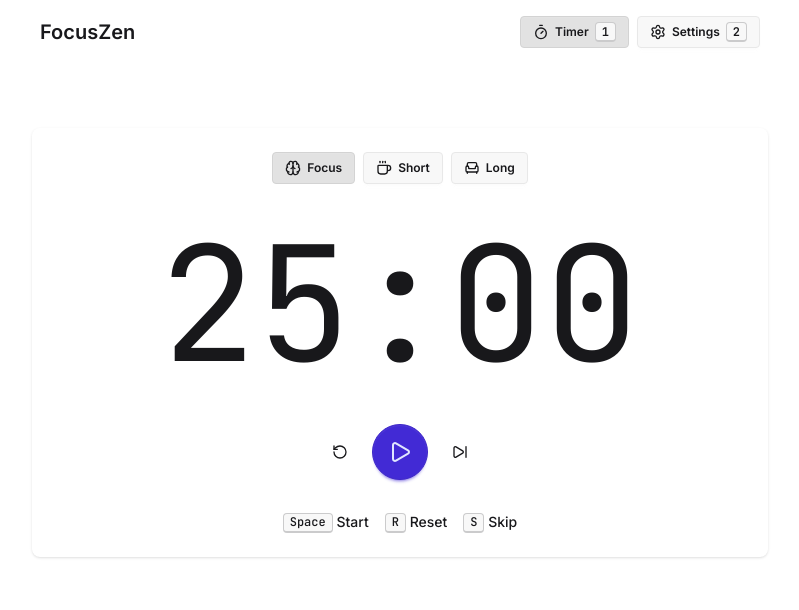
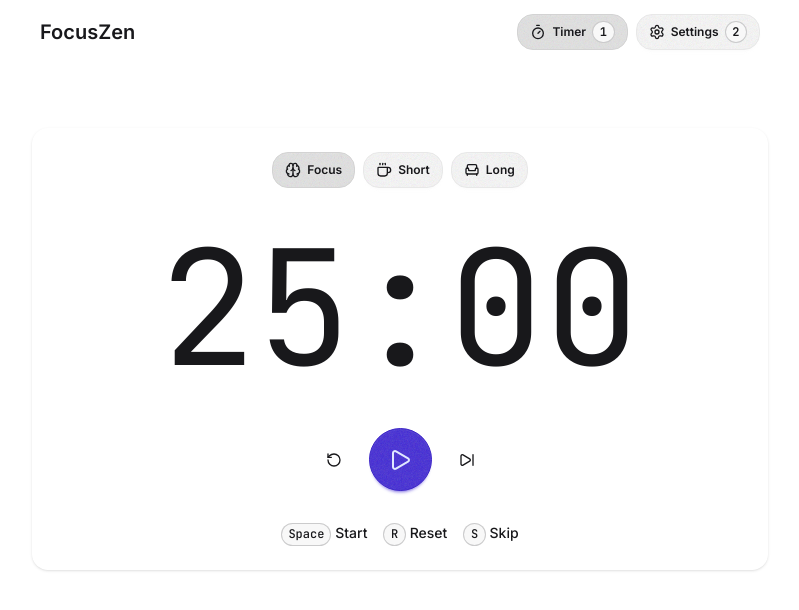
Before and after one commit to zaymorielvandrell/focuszen, a Next.js app: page / in a window 1280 px wide. Shown: the top 610 px of the page, without its empty margins (240-1039 px from the left). Built offline with nearby package versions, Linux system fonts and the light colour scheme.

Commit message:
feat(theme): customize daisyui light theme tokens

```diff
--- a/src/styles/globals.css
+++ b/src/styles/globals.css
@@ -2,6 +2,41 @@
 
 @plugin "daisyui" {
   themes: light --default;
+}
+
+@plugin "daisyui/theme" {
+  name: "light";
+  default: true;
+  prefersdark: false;
+  color-scheme: "light";
+  --color-base-100: oklch(100% 0 0);
+  --color-base-200: oklch(98% 0 0);
+  --color-base-300: oklch(95% 0 0);
+  --color-base-content: oklch(21% 0.006 285.885);
+  --color-primary: oklch(45% 0.24 277.023);
+  --color-primary-content: oklch(93% 0.034 272.788);
+  --color-secondary: oklch(65% 0.241 354.308);
+  --color-secondary-content: oklch(94% 0.028 342.258);
+  --color-accent: oklch(77% 0.152 181.912);
+  --color-accent-content: oklch(38% 0.063 188.416);
+  --color-neutral: oklch(14% 0.005 285.823);
+  --color-neutral-content: oklch(92% 0.004 286.32);
+  --color-info: oklch(74% 0.16 232.661);
+  --color-info-content: oklch(29% 0.066 243.157);
+  --color-success: oklch(76% 0.177 163.223);
+  --color-success-content: oklch(37% 0.077 168.94);
+  --color-warning: oklch(82% 0.189 84.429);
+  --color-warning-content: oklch(41% 0.112 45.904);
+  --color-error: oklch(71% 0.194 13.428);
+  --color-error-content: oklch(27% 0.105 12.094);
+  --radius-selector: 1rem;
+  --radius-field: 1rem;
+  --radius-box: 1rem;
+  --size-selector: 0.28125rem;
+  --size-field: 0.28125rem;
+  --border: 0.5px;
+  --depth: 1;
+  --noise: 1;
 }
 
 @theme inline {
```
